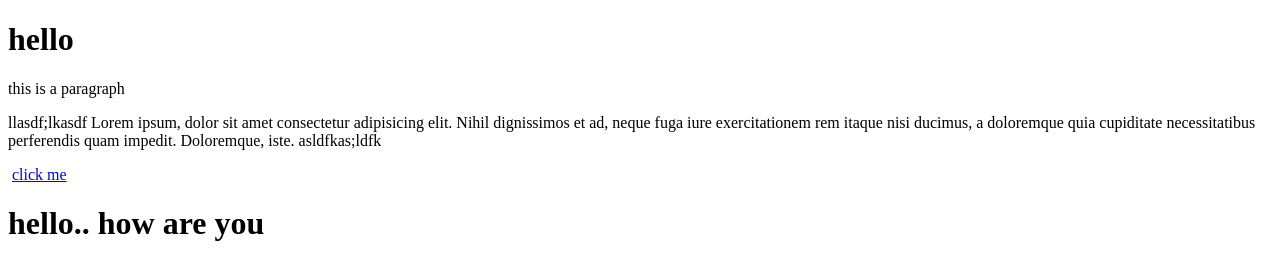
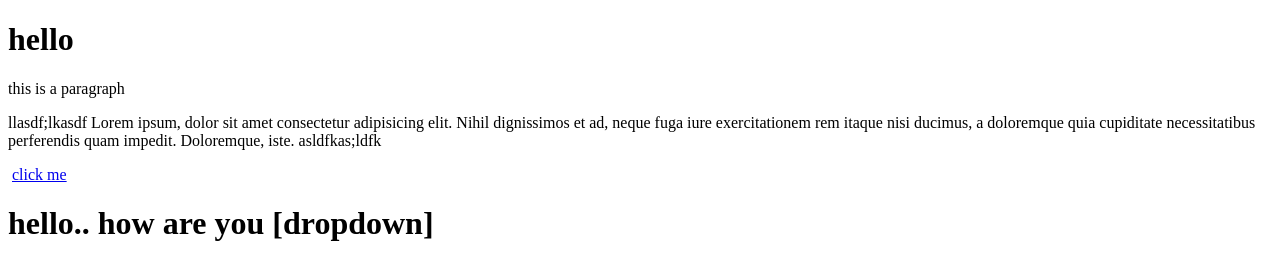
Before and after one commit to Muhammad-Azim-uddin/git-day-1, a plain HTML site: page index.html in a window 1280 px wide. Drawn offline with Linux system fonts and the light colour scheme.

Commit message:
dropfown add

```diff
--- a/index.html
+++ b/index.html
@@ -13,6 +13,6 @@
     </p>
     <img src="#" alt="">
     <a href="#">click me</a>
-    <h1>hello.. how are you</h1>
+    <h1>hello.. how are you [dropdown]</h1>
 </body>
 </html>
```
